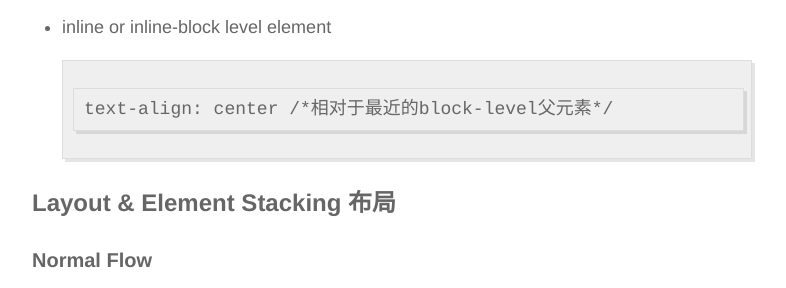
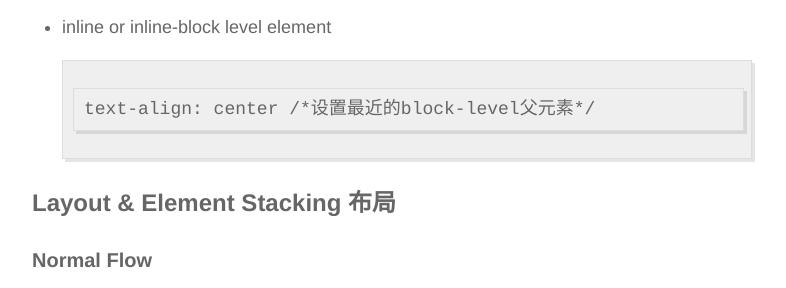
Before and after one commit to lexyee/blog, a Jekyll site: the page built from _posts/2016-09-13-CSS学习笔记.md, in a window 1280 px wide and 900 px high, scrolled down 1816 px. Shown: the part 161-449 px from the top of the window, without its empty margins (248-1034 px from the left). Built offline with Jekyll 4.4.1, drawn with Linux system fonts in a browser that asks for light colours.

Commit message:
Update 2016-09-13-CSS学习笔记.md

````diff
--- a/_posts/2016-09-13-CSS学习笔记.md
+++ b/_posts/2016-09-13-CSS学习笔记.md
@@ -70,7 +70,7 @@ title: CSS学习笔记
 ```
  + inline or inline-block level element
 ```
-text-align: center /*相对于最近的block-level父元素*/
+text-align: center /*设置最近的block-level父元素*/
 ```
 
 
@@ -161,7 +161,6 @@ Don't Repeat Yourself
 
 
 
-
 ## Specification 规范
 ### 基本规范
 [Google 编码规范](https://google.github.io/styleguide/htmlcssguide.xml)
````
